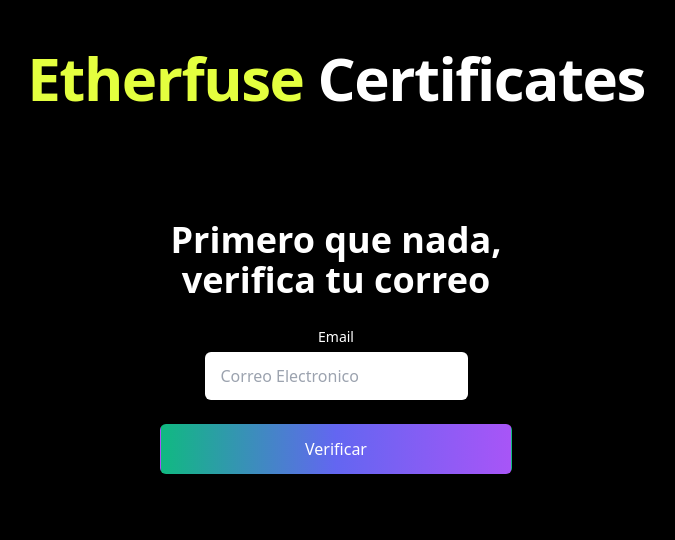
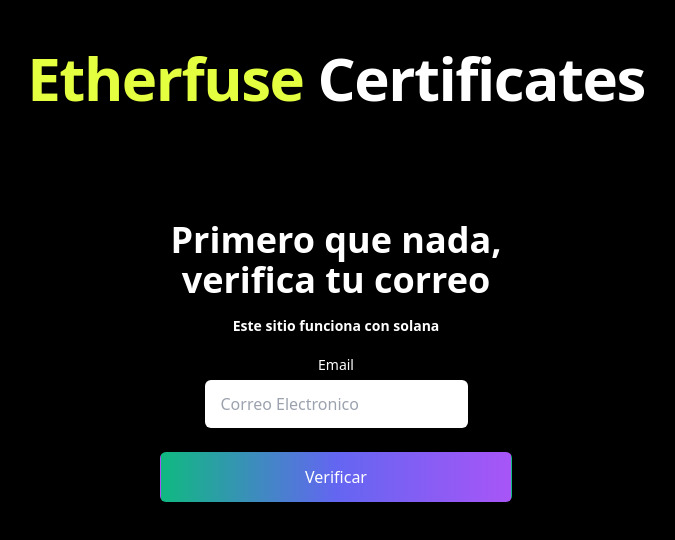
Before and after one commit to Avzolem/etherfuse-certificates, a Next.js app: page / in a window 1280 px wide. Shown: the top 540 px of the page, without its empty margins (304-979 px from the left). Built offline with nearby package versions, Linux system fonts and the light colour scheme; what @thirdweb-dev/react would draw is missing.

Commit message:
Preliminary Version

```diff
--- a/components/forms/MainForm/EmailStep.js
+++ b/components/forms/MainForm/EmailStep.js
@@ -7,6 +7,7 @@
 import { useState } from "react";
 
 const baseURL = " https://hackathon.etherfuse.com/api/events/checker";
+
 const eventId = "63c3713740c2442abc5ae9cf";
 
 const EmailStep = () => {
@@ -18,6 +19,7 @@
 
     const { updateEmailAndName } = useContext(AuthContext);
     const [isLoading, setIsLoading] = useState(false);
+    const [isMinted, setIsMinted] = useState(false);
 
     const onSubmit = async (data) => {
         setIsLoading(true);
@@ -31,6 +33,18 @@
 
         try {
             const { data } = await axios.post(baseURL, dataToSend);
+
+            const { isMinted } = data;
+
+            console.log("isMinted", isMinted);
+            if (isMinted) {
+                toast.error("Ya tienes tu certificado emitido en tu wallet 🤬");
+                setIsMinted(true);
+                //save isMinted in localstorage
+                localStorage.setItem("isMinted", true);
+                return;
+            }
+
             toast.success("Email Verificado");
             updateEmailAndName(data?.name, data?.email);
         } catch (error) {
@@ -49,17 +63,44 @@
 
     return (
         <div>
+            {isMinted ? (
+                <div className="flex text-[#E4FF3F] flex-col items-center justify-center">
+                    <p className="text-6xl mb-4">😥</p>
+                    <p className="text-3xl ">
+                        Tu certificado ya ha sido emitido.
+                    </p>
+                    <p className="text-sm my-4 text-white">
+                        Si crees que esto es un error por favor contacta a{" "}
+                        <a
+                            href="mailto:hello@etherfuse.com"
+                            className="text-[#E4FF3F] underline"
+                        >
+                            hello@etherfuse.com{" "}
+                        </a>
+                    </p>
+                </div>
+            ) : (
+                <>
                     <div className="text-center text-3xl text-white font-extrabold  sm:text-4xl">
                         <span>Primero que nada, verifica tu correo </span>
                     </div>
 
-      <br />
+                    <div className="text-center text-xs text-white font-extrabold  sm:text-sm my-4">
+                        <span>
+                            Este sitio funciona con solana{" "}
+                            {process.env.NEXT_PUBLIC_SOLANA_NETWORK}{" "}
+                        </span>
+                    </div>
+
                     <form
                         onSubmit={handleSubmit(onSubmit)}
                         className="grid grid-cols-1 gap-y-6 sm:grid-cols-2 sm:gap-x-8"
                     >
                         <div className="sm:col-span-2">
-          <label htmlFor="email" className=" text-sm font-medium text-white">
+                            <label
+                                htmlFor="email"
+                                className=" text-sm font-medium text-white"
+                            >
                                 Email
                             </label>
                             <div className="mt-1">
@@ -95,6 +136,8 @@
                             </button>
                         </div>
                     </form>
+                </>
+            )}
         </div>
     );
 };
--- a/components/forms/MainForm/WalletStep.js
+++ b/components/forms/MainForm/WalletStep.js
@@ -8,6 +8,9 @@
 
 const price = process.env.NEXT_PUBLIC_MINTING_PRICE;
 const SOLANA_NETWORK = process.env.NEXT_PUBLIC_SOLANA_NETWORK;
+const baseURL =
+    "https://b174-2806-2f0-3460-1672-acfc-1dbc-ffb6-40db.ngrok.io/api/events/checker";
+const eventId = "63c3713740c2442abc5ae9cf";
 
 const WalletStep = () => {
     const {
@@ -92,6 +95,23 @@
             const { signature: newSignature } = data;
 
             const solanaExplorerUrl = `https://solscan.io/tx/${newSignature}?cluster=${SOLANA_NETWORK}`;
+
+            const dataToSend = {
+                email,
+                eventId,
+            };
+
+            try {
+                const { data: ticketUpdated } = await axios.put(
+                    baseURL,
+                    dataToSend
+                );
+
+                console.log("Ticket updated", ticketUpdated);
+            } catch (error) {
+                console.error("Error al actualizar el certificado", error);
+            }
+
             setSolanaExplorerLink(solanaExplorerUrl);
 
             setStatusText(
```
Lines whose indentation alone changed are shown as unchanged.
